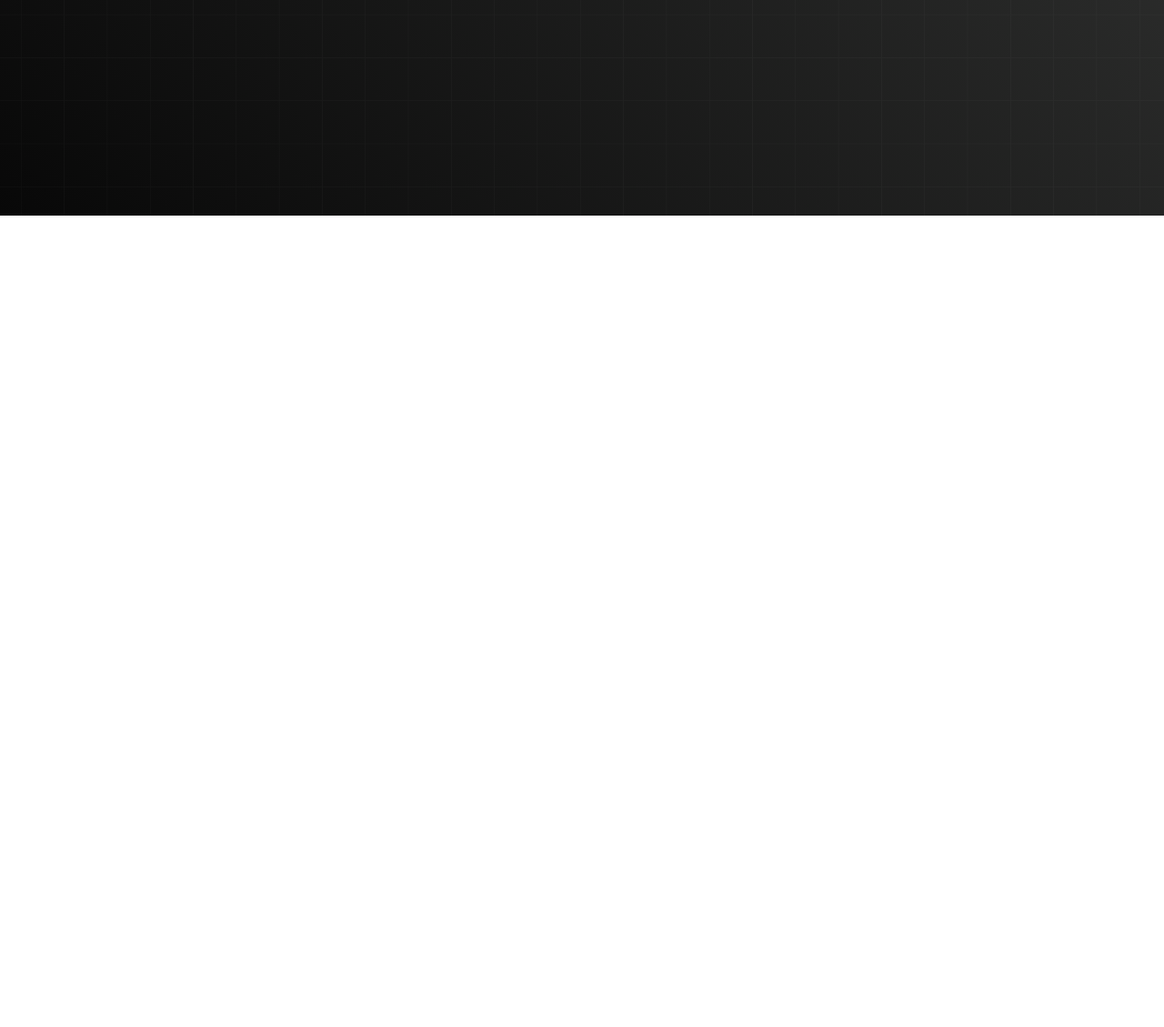
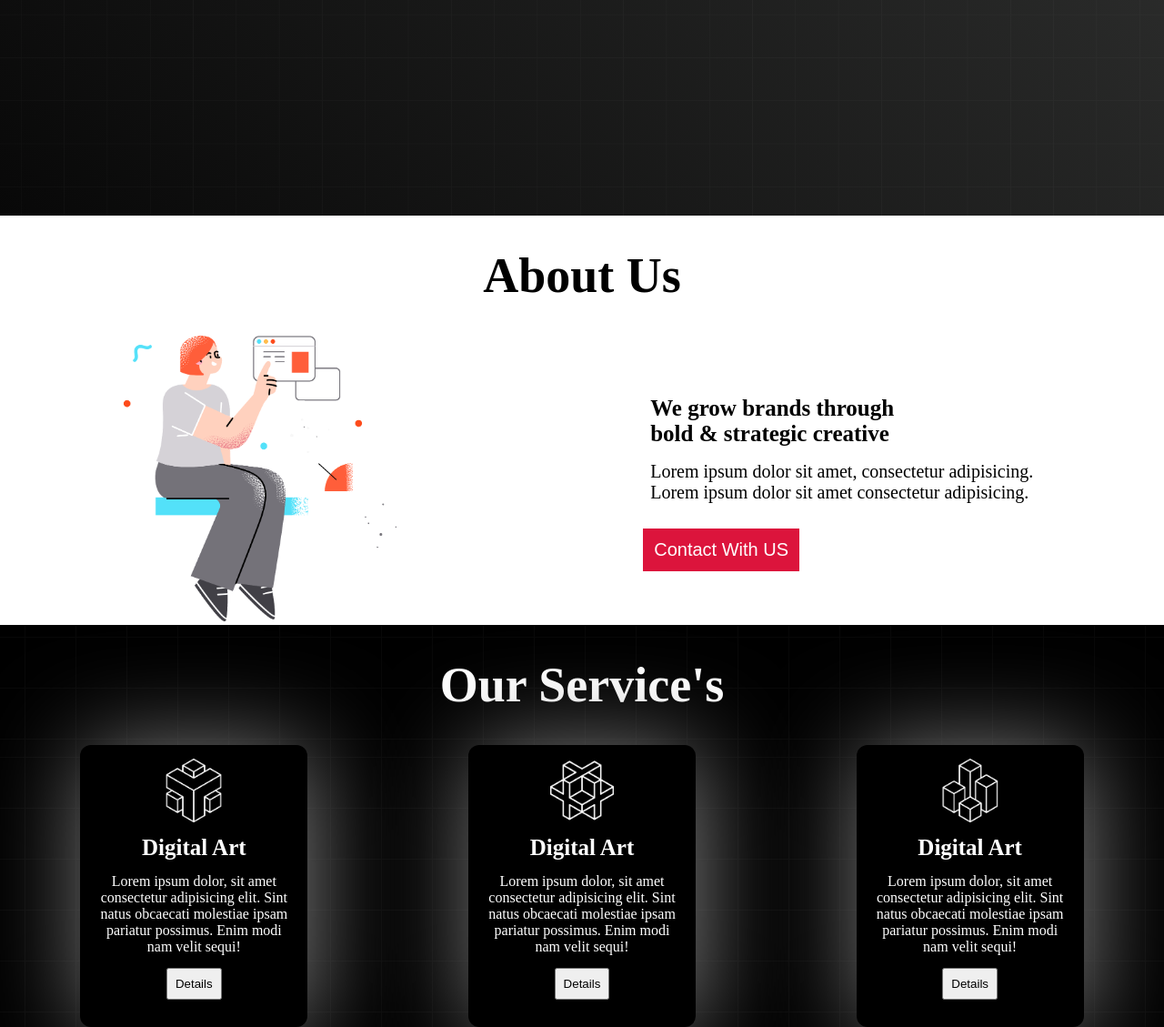
Before and after one commit to arifu00/practice-repo--geekfoilo-, a plain HTML site: page index.html in a window 1280 px wide. Shown: the part 634-1763 px from the top of the page at 91% size. Before the commit the page ends 871 px from the top, so only its background shows below. Drawn offline with Linux system fonts and the light colour scheme.

Commit message:
added service section

```diff
--- a/index.html
+++ b/index.html
@@ -39,7 +39,46 @@
             <!-- Banner Design End -->
         </section>
         <section>
+            <!-- Section About Us Start  -->
+            <h1 class="abbout-us title">About Us</h1>
+            <div class="about-content">
+                <div class="about-text">
+                    <h3 class="about-text-title">We grow brands through <br>
+                        bold & strategic creative</h3>
+                    <p class="about-text-description">Lorem ipsum dolor sit amet, consectetur adipisicing. <br>
+                    Lorem ipsum dolor sit amet consectetur adipisicing.</p>
 
+                    <button class="btn"> Contact With US</button>
+                </div>
+                <div class="about-img">
+                    <img class="about-img" src="images/section.png" alt="">
+                </div>
+            </div>
+             <!-- Section About Us End  -->
+        </section>
+        <section>
+            <!-- Service Section  -->
+            <h1 class="service-content title">Our Service's</h1>
+            <div class="service-content">
+                <div class="box">
+                    <img class="icon" src="icon/0.png" alt="">
+                    <h4 class="box-title">Digital Art</h4>
+                    <p>Lorem ipsum dolor, sit amet consectetur adipisicing elit. Sint natus obcaecati molestiae ipsam pariatur possimus. Enim modi nam velit sequi!</p>
+                    <button class="box-btn">Details</button>
+                </div>
+                <div class="box">
+                    <img class="icon" src="icon/1.png" alt="">
+                    <h4 class="box-title">Digital Art</h4>
+                    <p>Lorem ipsum dolor, sit amet consectetur adipisicing elit. Sint natus obcaecati molestiae ipsam pariatur possimus. Enim modi nam velit sequi!</p>
+                    <button class="box-btn">Details</button>
+                </div>
+                <div class="box">
+                    <img class="icon" src="icon/2.png" alt="">
+                    <h4 class="box-title">Digital Art</h4>
+                    <p>Lorem ipsum dolor, sit amet consectetur adipisicing elit. Sint natus obcaecati molestiae ipsam pariatur possimus. Enim modi nam velit sequi!</p>
+                    <button class="box-btn">Details</button>
+                </div>
+            </div>
         </section>
     </main>
     <footer>
--- a/style.css
+++ b/style.css
@@ -59,3 +59,70 @@
     color: white;
     border: none;
 }
+
+/* About us Section  */
+.title{
+    padding: 35px;
+    text-align: center;
+    font-size: 54px;
+    font-style: initial;
+    font-weight: 800;
+    font-family: 'Times New Roman', Times, serif;
+}
+.about-content{
+    display: flex;
+    flex-direction: row-reverse;
+    justify-content: space-around;
+    align-items: center;
+}
+.about-img{
+    width: 300px;
+}
+.about-text-title{
+    font-size: 25px;
+    font-weight: 700;
+    padding: 8px;
+}
+.about-text-description{
+    font-size: 20px;
+    padding: 8px;
+    margin-bottom: 20px;
+}
+
+/* service section  */
+.service-content{
+    display: flex;
+    justify-content: space-around;
+    align-items: center;
+    color: #fff;
+    background-image: url('images/background.png'),
+    linear-gradient(45deg,black,black);
+}
+.box{
+   color: white;
+   background-color: black;
+   width: 220px;
+   height: 280px;
+   text-align: center;
+   padding: 15px;
+   box-shadow: 5px 4px 110px gray ;
+   border-radius: 12px;
+}
+.icon{
+    width: 70px;
+    color: #2e2e2e;
+}
+.box-title{
+    padding: 10px;
+    font-size: 25px;
+}
+.box-btn{
+    padding: 8px;
+}
+.box p{
+    padding: 4px;
+    font-size: 16px;
+    margin-bottom: 10px;
+}
+
+/* footer design  */
```
